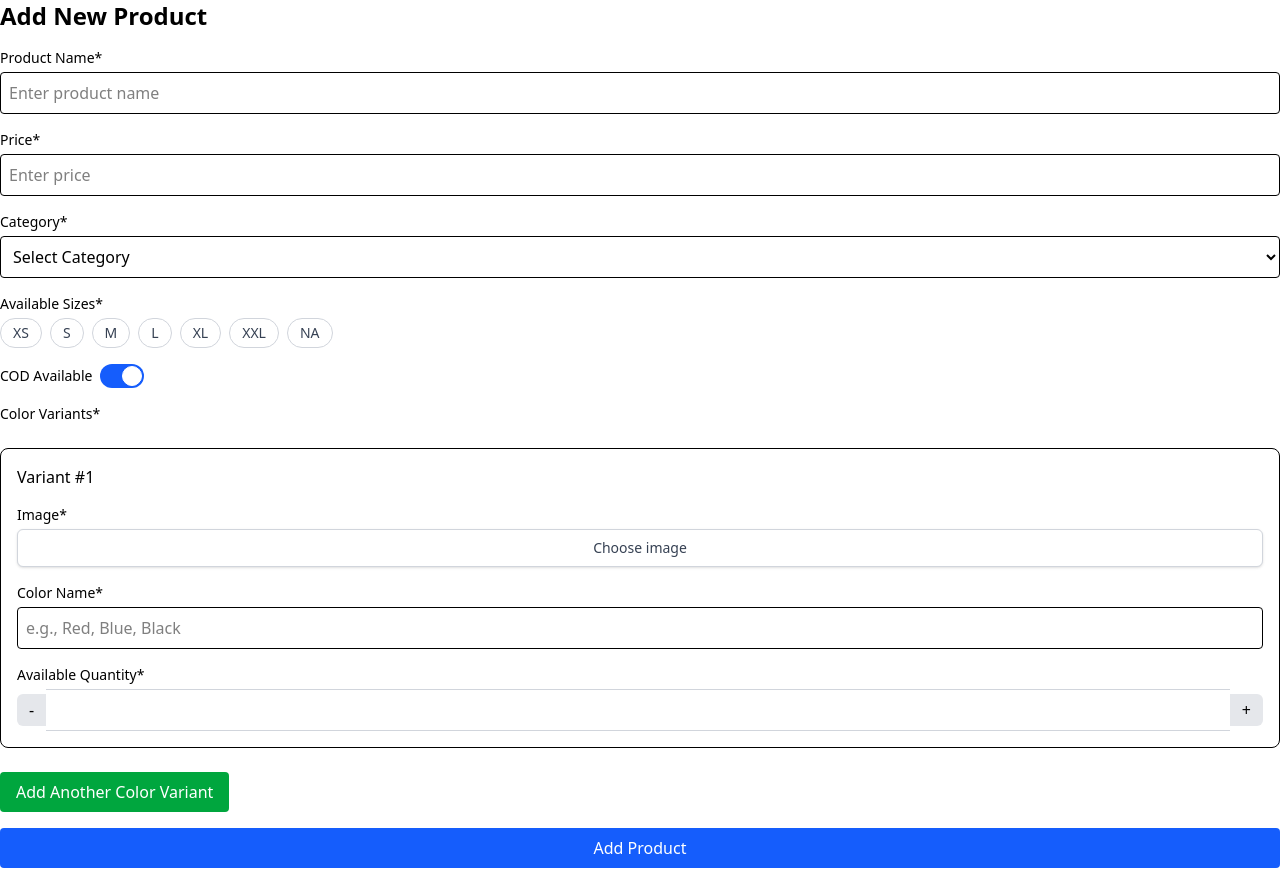
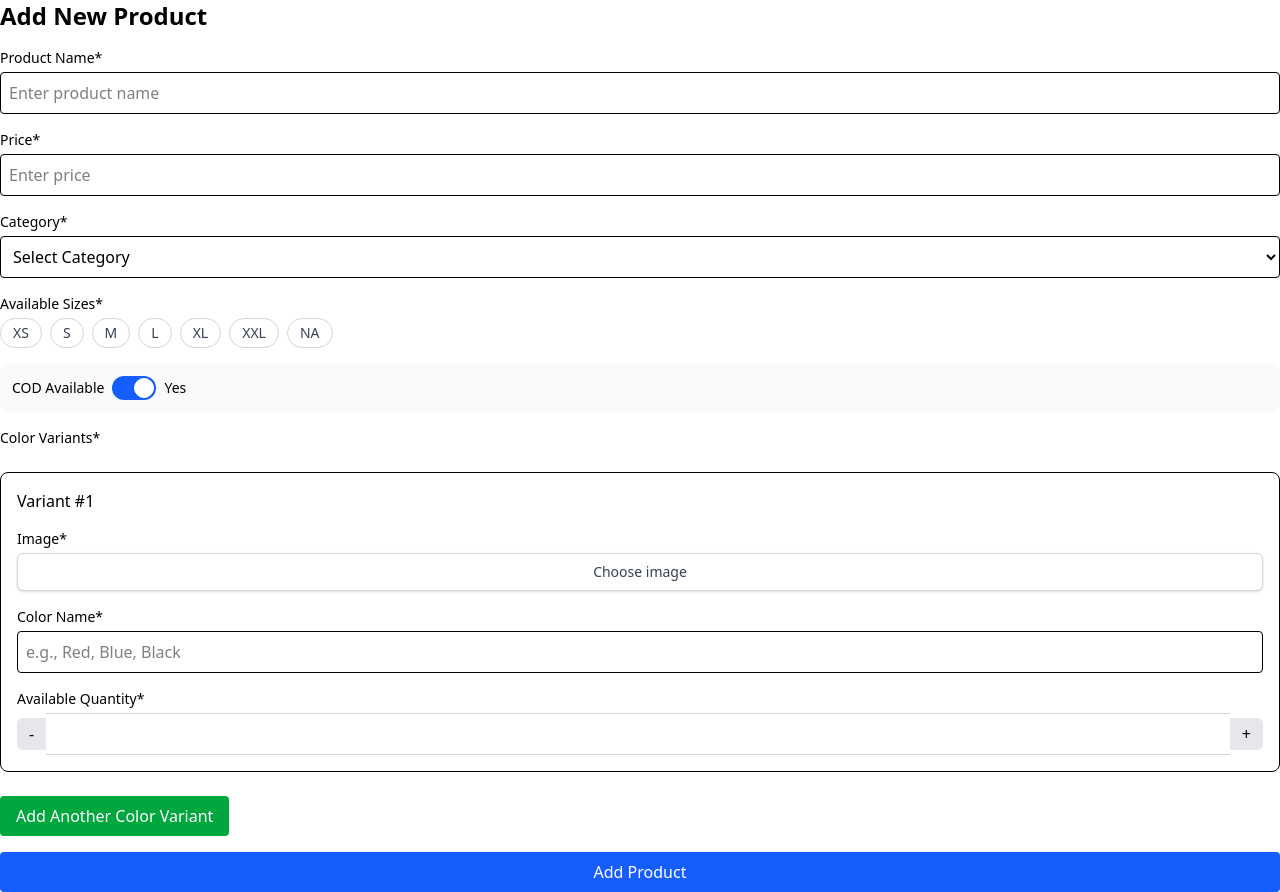
Before and after one commit to codesbyharsh/fabrico-admin, a React (Vite) app in the folder admin-fabrico/: page /product-form in a window 1280 px wide. Before the commit the page ends 868 px from the top, so only its background shows below. Built offline with nearby package versions, Linux system fonts and the light colour scheme.

Commit message:
fixing cod

```diff
--- a/admin-fabrico/src/components/ProductForm.jsx
+++ b/admin-fabrico/src/components/ProductForm.jsx
@@ -151,6 +151,7 @@ const handleVariantChange = (index, field, value) => {
       formData.append('category', category);
       formData.append('subCategory', subCategory);
       formData.append('sizes', selectedSizes.join(','));
+       formData.append('codAvailable', codAvailable);
 
       // For edit mode, include the product ID
       if (isEditMode) {
@@ -299,7 +300,7 @@ const handleVariantChange = (index, field, value) => {
         </div>
       </div>
 
-      <div className="flex items-center space-x-2">
+<div className="flex items-center space-x-2 p-3 bg-gray-50 rounded-lg">
   <label className="block text-sm font-medium">COD Available</label>
   <label className="relative inline-flex items-center cursor-pointer">
     <input
@@ -309,6 +310,9 @@ const handleVariantChange = (index, field, value) => {
       className="sr-only peer"
     />
     <div className="w-11 h-6 bg-gray-200 peer-focus:outline-none peer-focus:ring-4 peer-focus:ring-blue-300 rounded-full peer peer-checked:after:translate-x-full peer-checked:after:border-white after:content-[''] after:absolute after:top-[2px] after:left-[2px] after:bg-white after:border-gray-300 after:border after:rounded-full after:h-5 after:w-5 after:transition-all peer-checked:bg-blue-600"></div>
+    <span className="ml-2 text-sm font-medium">
+      {codAvailable ? 'Yes' : 'No'}
+    </span>
   </label>
 </div>
 
--- a/admin-fabrico/src/components/ProductList.jsx
+++ b/admin-fabrico/src/components/ProductList.jsx
@@ -146,6 +146,15 @@ export default function ProductList() {
             <div className="flex-1">
               <h2 className="text-xl font-semibold">{products[0].name}</h2>
               <p className="text-gray-600">₹{products[0].price}</p>
+                <div className="flex items-center gap-2">
+                  <span className={`text-xs px-2 py-1 rounded-full ${
+                    products[0].codAvailable
+                      ? 'bg-green-100 text-green-800'
+                      : 'bg-red-100 text-red-800'
+                  }`}>
+                    {products[0].codAvailable ? 'COD Available' : 'COD Not Available'}
+                  </span>
+                </div>
               <p className="text-gray-500">Category: {products[0].category} | Sub: {products[0].subCategory}</p>
               <div className="mt-2">
                 <p className="text-sm font-medium">Colors:</p>
```
